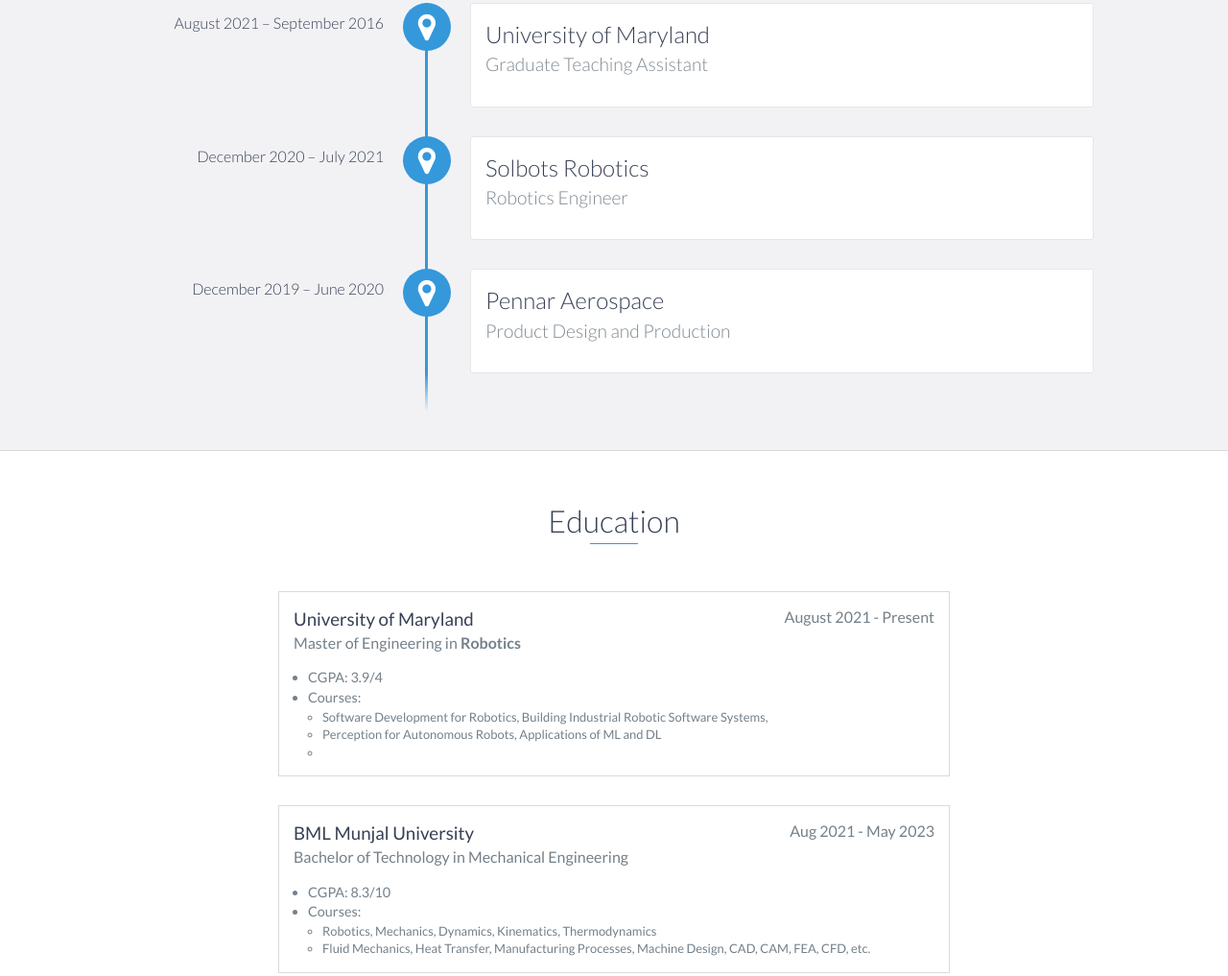
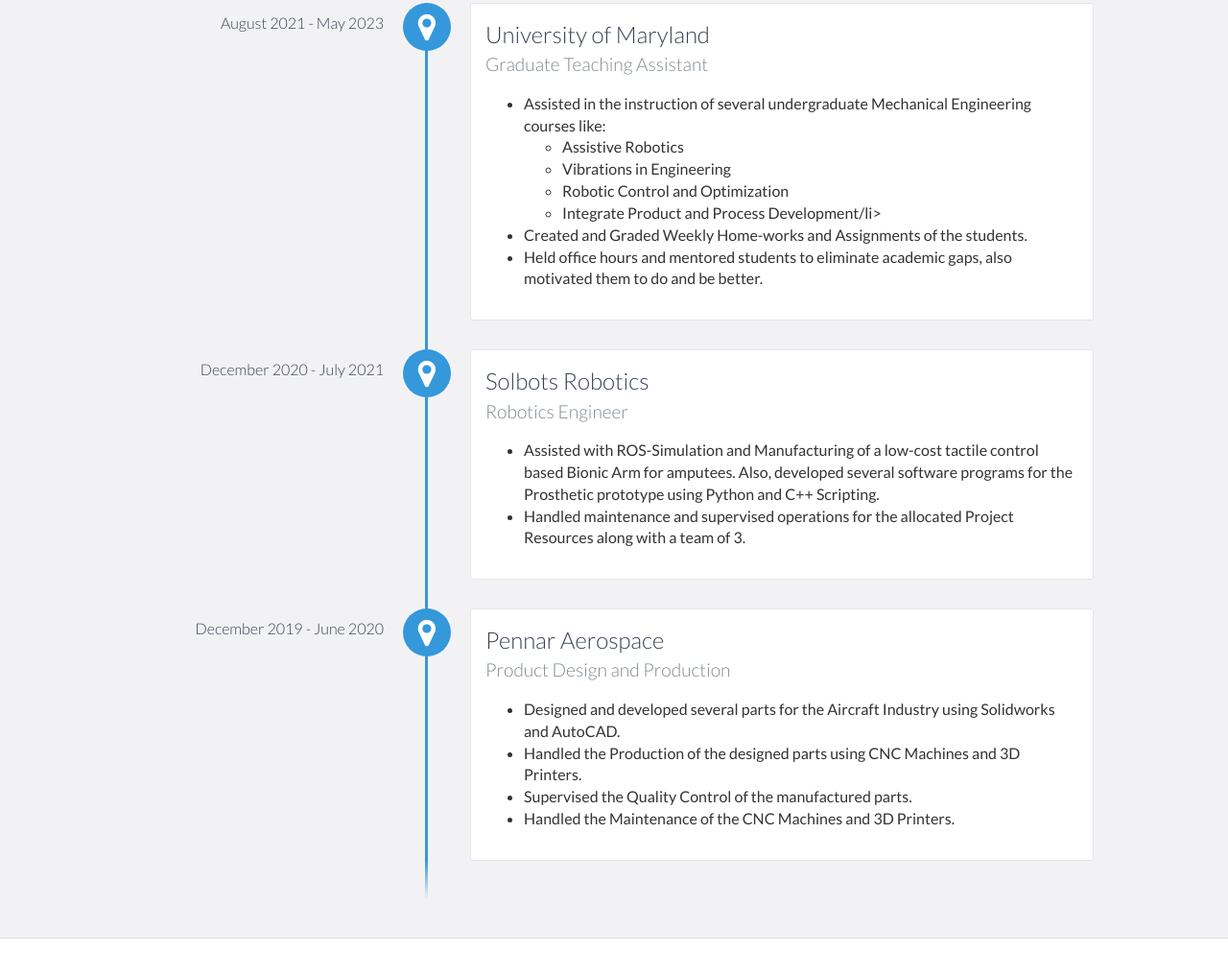
Before and after one commit to bharadwaj-chukkala/bharadwaj-chukkala.github.io, a website: page index.html in a window 1280 px wide. Shown: the part 1355-2372 px from the top of the page at 96% size. Drawn offline with nearby package versions, Linux system fonts and the light colour scheme.

Commit message:
added experience

```diff
--- a/index.html
+++ b/index.html
@@ -72,7 +72,7 @@
                     <h2 class="heading">About Me</h2>
                 </div>
                 <div class="col-md-8">
-                    <p align="justify" >
+                    <p align="justify">
                         Bharadwaj is a talented robotics engineer from the University of Maryland.
                         I have a strong background in designing and building semi-autonomous machines from my previous work experience.
                         I am passionate about developing robot software and building autonomous robots.
@@ -93,25 +93,64 @@
     <div id="experience" class="background-alt">
         <h2 class="heading">Experience</h2>
         <div id="experience-timeline">
-            <div data-date="August 2021 – September 2016">
+            <div data-date="August 2021 - May 2023">
                 <h3>University of Maryland</h3>
                 <h4>Graduate Teaching Assistant</h4>
                 <p>
-
+                    <ul>
+                        <li>
+                            Assisted in the instruction of several undergraduate Mechanical Engineering courses like:
+                            <ul>
+                                <li> Assistive Robotics</li>
+                                <li> Vibrations in Engineering</li>
+                                <li> Robotic Control and Optimization</li>
+                                <li> Integrate Product and Process Development/li>
+                            </ul>
+                        </li>
+                        <li>
+                            Created and Graded Weekly Home-works and Assignments of the students.
+                        </li>
+                        <li>
+                            Held office hours and mentored students to eliminate academic gaps, also motivated them to do and be better.
+                        </li>
+                    </ul>
                 </p>
             </div>
-            <div data-date="December 2020 – July 2021">
+            <div data-date="December 2020 - July 2021">
                 <h3>Solbots Robotics</h3>
                 <h4>Robotics Engineer</h4>
                 <p>
+                    <ul>
+                        <li>
+                            Assisted with ROS-Simulation and Manufacturing of a low-cost tactile control based Bionic Arm for amputees.
+                            Also, developed several software programs for the Prosthetic prototype using Python and C++ Scripting.
+                        </li>
+                        <li>
+                            Handled maintenance and supervised operations for the allocated Project Resources along with a team of 3.
+                        </li>
+                    </ul>
 
                 </p>
             </div>
 
-            <div data-date="December 2019 – June 2020">
+            <div data-date="December 2019 - June 2020">
                 <h3>Pennar Aerospace</h3>
                 <h4>Product Design and Production</h4>
                 <p>
+                    <ul>
+                        <li>
+                            Designed and developed several parts for the Aircraft Industry using Solidworks and AutoCAD.
+                        </li>
+                        <li>
+                            Handled the Production of the designed parts using CNC Machines and 3D Printers.
+                        </li>
+                        <li>
+                            Supervised the Quality Control of the manufactured parts.
+                        </li>
+                        <li>
+                            Handled the Maintenance of the CNC Machines and 3D Printers.
+                        </li>
+                    </ul>
 
                 </p>
             </div>
@@ -146,7 +185,7 @@
 
         <div class="education-block">
             <h3>BML Munjal University</h3>
-            <span class="education-date">Aug 2021 - May 2023</span>
+            <span class="education-date">Aug 2016 - Aug 2020</span>
             <h4>Bachelor of Technology in Mechanical Engineering</h4>
             <p>
                 <ul>
```
